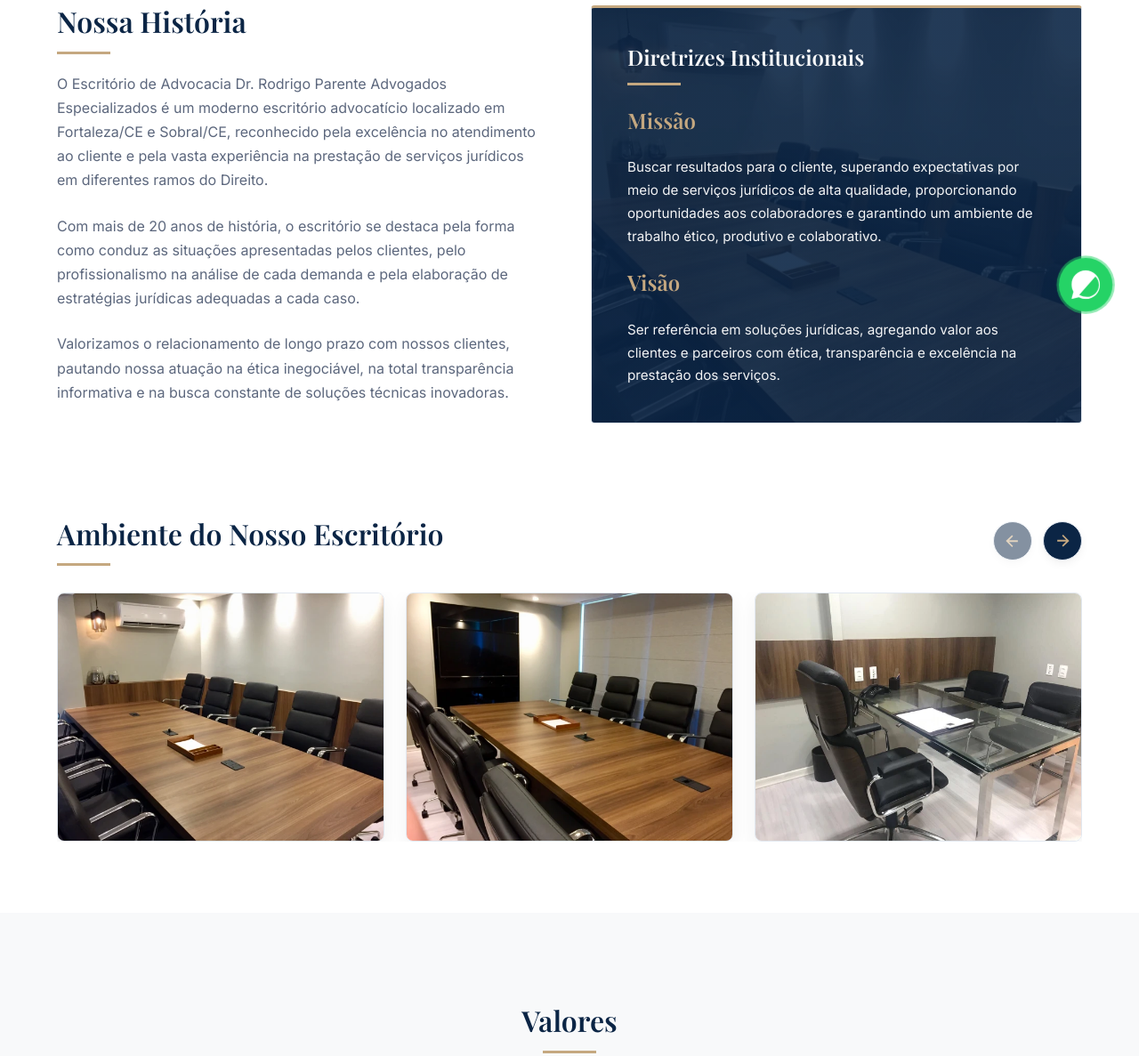
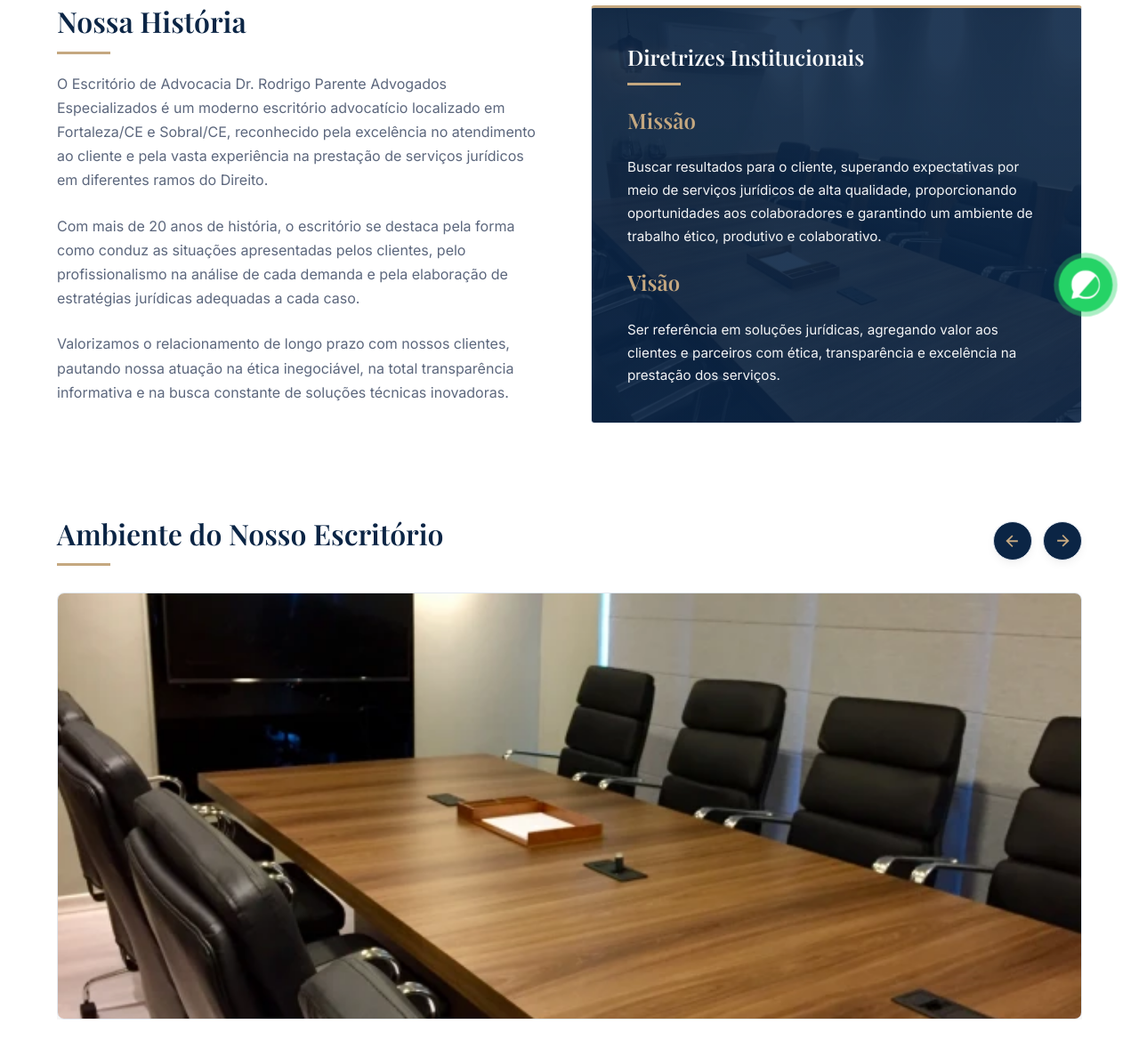
Before and after one commit to rodrigoparenteadvogados/inicio, a website: page o-escritorio.html in a window 1280 px wide. Shown: the part 420-1607 px from the top of the page at 89% size. Drawn offline with nearby package versions, Linux system fonts and the light colour scheme; a web font is replaced by a local one.

Commit message:
Change gallery carousel layout to 1-by-1 large image slide with autoplay and wrap-around

```diff
--- a/css/style.css
+++ b/css/style.css
@@ -1845,10 +1845,10 @@ textarea.form-control {
   flex: 0 0 100%;
   border-radius: 8px;
   overflow: hidden;
-  box-shadow: 0 8px 24px rgba(0,0,0,0.06);
+  box-shadow: 0 12px 30px rgba(0,0,0,0.08);
   border: 1px solid var(--border-color);
   background: var(--card-bg);
-  height: 280px;
+  height: 480px;
   transition: var(--transition-normal);
 }
 
@@ -1861,7 +1861,7 @@ textarea.form-control {
 }
 
 .gallery-card:hover img {
-  transform: scale(1.05);
+  transform: scale(1.03);
 }
 
 .gallery-btn:hover {
@@ -1875,14 +1875,14 @@ textarea.form-control {
   transform: translateY(0);
 }
 
-@media (min-width: 601px) {
+@media (max-width: 992px) {
   .gallery-card {
-    flex: 0 0 calc((100% - 24px) / 2);
-  }
-}
-
-@media (min-width: 993px) {
+    height: 380px;
+  }
+}
+
+@media (max-width: 600px) {
   .gallery-card {
-    flex: 0 0 calc((100% - 48px) / 3);
-  }
-}
+    height: 280px;
+  }
+}
--- a/js/main.js
+++ b/js/main.js
@@ -217,7 +217,7 @@ document.addEventListener('DOMContentLoaded', () => {
   }
 
   // ==========================================================================
-  // GALLERY CAROUSEL CONTROL
+  // GALLERY CAROUSEL CONTROL (1-BY-1 LARGE SLIDER WITH AUTOPLAY & WRAP-AROUND)
   // ==========================================================================
   const track = document.querySelector('.gallery-track');
   const prevBtn = document.querySelector('.prev-btn');
@@ -226,22 +226,14 @@ document.addEventListener('DOMContentLoaded', () => {
   if (track && prevBtn && nextBtn) {
     const cards = Array.from(track.children);
     let currentIndex = 0;
-
-    function getVisibleCardsCount() {
-      if (window.innerWidth > 992) return 3;
-      if (window.innerWidth > 600) return 2;
-      return 1;
-    }
+    const maxIndex = cards.length - 1;
+    let autoPlayInterval;
 
     function getGapSize() {
       return 24; // matches gap: 24px in CSS
     }
 
     function updateCarousel() {
-      const visibleCards = getVisibleCardsCount();
-      const maxIndex = cards.length - visibleCards;
-
-      // Garante que o index está dentro dos limites válidos
       if (currentIndex > maxIndex) currentIndex = maxIndex;
       if (currentIndex < 0) currentIndex = 0;
 
@@ -252,32 +244,52 @@ document.addEventListener('DOMContentLoaded', () => {
 
         track.style.transform = `translateX(-${amountToMove}px)`;
       }
+    }
 
-      // Habilita/desabilita os botões de acordo com o índice
-      prevBtn.style.opacity = currentIndex === 0 ? '0.5' : '1';
-      prevBtn.style.pointerEvents = currentIndex === 0 ? 'none' : 'auto';
+    function nextSlide() {
+      if (currentIndex < maxIndex) {
+        currentIndex++;
+      } else {
+        currentIndex = 0; // wrap-around to start
+      }
+      updateCarousel();
+    }
 
-      nextBtn.style.opacity = currentIndex >= maxIndex ? '0.5' : '1';
-      nextBtn.style.pointerEvents = currentIndex >= maxIndex ? 'none' : 'auto';
+    // Auto-play wrapping logic (automatically transitions every 5 seconds)
+    function startAutoPlay() {
+      stopAutoPlay();
+      autoPlayInterval = setInterval(nextSlide, 5000);
+    }
+
+    function stopAutoPlay() {
+      if (autoPlayInterval) {
+        clearInterval(autoPlayInterval);
+      }
     }
 
     prevBtn.addEventListener('click', () => {
       if (currentIndex > 0) {
         currentIndex--;
-        updateCarousel();
+      } else {
+        currentIndex = maxIndex; // wrap-around to end
       }
+      updateCarousel();
+      startAutoPlay(); // reset timer
     });
 
     nextBtn.addEventListener('click', () => {
-      const visibleCards = getVisibleCardsCount();
-      const maxIndex = cards.length - visibleCards;
-      if (currentIndex < maxIndex) {
-        currentIndex++;
-        updateCarousel();
-      }
+      nextSlide();
+      startAutoPlay(); // reset timer
     });
 
-    // Atualiza o carrossel no redimensionamento da janela
+    // Pause autoplay on mouse enter, resume on mouse leave
+    const wrapper = document.querySelector('.gallery-carousel-wrapper');
+    if (wrapper) {
+      wrapper.addEventListener('mouseenter', stopAutoPlay);
+      wrapper.addEventListener('mouseleave', startAutoPlay);
+    }
+
+    // Handle window resize dynamically
     let resizeTimeout;
     window.addEventListener('resize', () => {
       clearTimeout(resizeTimeout);
@@ -286,7 +298,8 @@ document.addEventListener('DOMContentLoaded', () => {
       }, 100);
     });
 
-    // Inicialização
+    // Initial load
     updateCarousel();
+    startAutoPlay();
   }
 });
--- a/src/css/style.css
+++ b/src/css/style.css
@@ -1845,10 +1845,10 @@ textarea.form-control {
   flex: 0 0 100%;
   border-radius: 8px;
   overflow: hidden;
-  box-shadow: 0 8px 24px rgba(0,0,0,0.06);
+  box-shadow: 0 12px 30px rgba(0,0,0,0.08);
   border: 1px solid var(--border-color);
   background: var(--card-bg);
-  height: 280px;
+  height: 480px;
   transition: var(--transition-normal);
 }
 
@@ -1861,7 +1861,7 @@ textarea.form-control {
 }
 
 .gallery-card:hover img {
-  transform: scale(1.05);
+  transform: scale(1.03);
 }
 
 .gallery-btn:hover {
@@ -1875,14 +1875,14 @@ textarea.form-control {
   transform: translateY(0);
 }
 
-@media (min-width: 601px) {
+@media (max-width: 992px) {
   .gallery-card {
-    flex: 0 0 calc((100% - 24px) / 2);
-  }
-}
-
-@media (min-width: 993px) {
+    height: 380px;
+  }
+}
+
+@media (max-width: 600px) {
   .gallery-card {
-    flex: 0 0 calc((100% - 48px) / 3);
-  }
-}
+    height: 280px;
+  }
+}
```
Also changed, not shown: src/js/main.js (+38 -25 lines).
